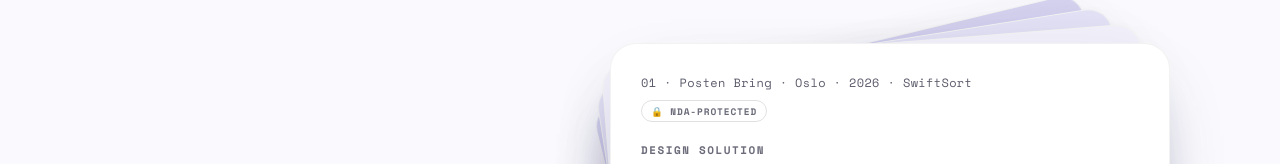
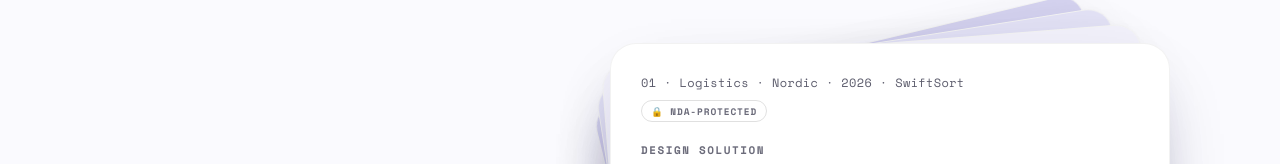
Before and after one commit to ykshettydesign/YKShetty-portfolio, a React (Vite) app: page / in a window 1280 px wide. Shown: the part 1976-2140 px from the top of the page. Built offline with nearby package versions, Linux system fonts and the light colour scheme.

Commit message:
Update content.js

```diff
--- a/src/data/content.js
+++ b/src/data/content.js
@@ -67,8 +67,8 @@ export const caseStudies = [
   {
     id: 'swiftsort',
     index: '01',
-    meta: 'Posten Bring · 2026',
-    metaLong: '01 · Posten Bring · Oslo · 2026 · SwiftSort',
+    meta: 'Logistics · 2026',
+    metaLong: '01 · Logistics · Nordic · 2026 · SwiftSort',
     href: '/case-studies/swiftsort', // full case study page
     brief: 'More training, better equipment.',
     card: "Sorting sped up ~40% — decisions moved from workers' memory to the moment of scan.",
@@ -109,20 +109,20 @@ export const caseStudies = [
   {
     id: 'postoffice',
     index: '03',
-    meta: 'Posten Bring · 2025',
-    metaLong: '03 · Posten Bring · Oslo · 2025',
+    meta: 'Logistics · 2025',
+    metaLong: '03 · Logistics · Nordic · 2025',
     href: '/case-studies/postoffice', // full case study page
     brief: 'Rebuild the old terminal, screen by screen.',
     card: 'Onboarding 65% faster — a legacy terminal re-architected as a cloud portal.',
     cover: '/case-studies/postoffice/images/cover.jpg', // drop cover.jpg into that folder
     insight: 'One layout and navigation structure — reused as the pattern across the Nordic suite.',
     problem: 'A legacy desktop terminal chained managers to one location and took weeks to learn.',
-    solution: 'Built the first admin module — its layout and navigation became the pattern the Nordic ProdApp suite reused.',
+    solution: 'Mapped the system first, then built one shared portal — now reused across the whole Nordic suite.',
     body:
-      'A desk-bound legacy terminal chained managers to one location. I rebuilt it as the first module of a role-scoped admin suite — and its layout and navigation structure became the pattern the rest of the Nordic ProdApp suite reused.',
+      'A desk-bound legacy terminal chained managers to one location. I rebuilt it as a cloud-based admin portal — prototyped from business data, then reshaped by usability testing with the people who run the counter.',
     stats: [
       { value: '65%', label: 'Faster onboarding' },
-      { value: '1 pattern', label: 'reused across the suite' },
+      { value: '1 system', label: 'Reused across suite' },
     ],
     mailto: `mailto:${CONTACT_EMAIL}?subject=Post-office%20portal`,
     seed: { x: 0.02, y: 0.61, r: 1.6 },
```
